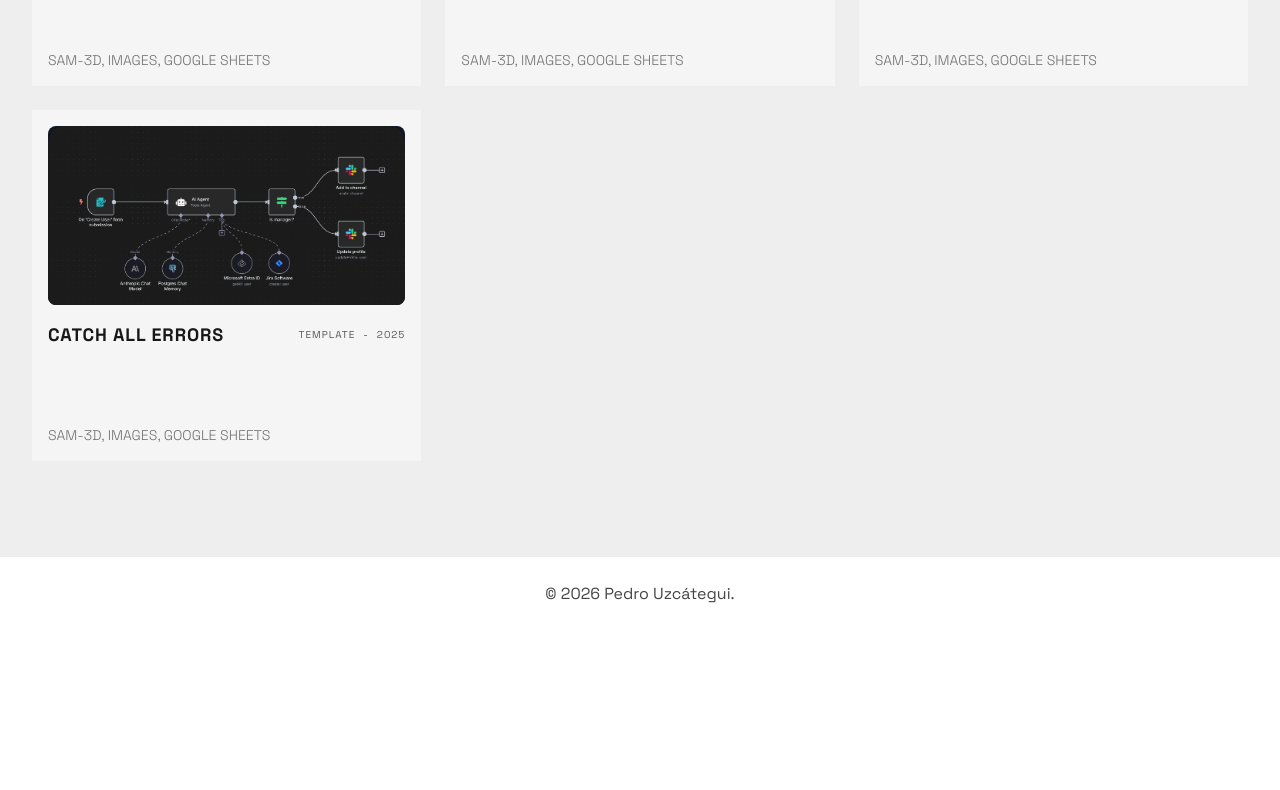
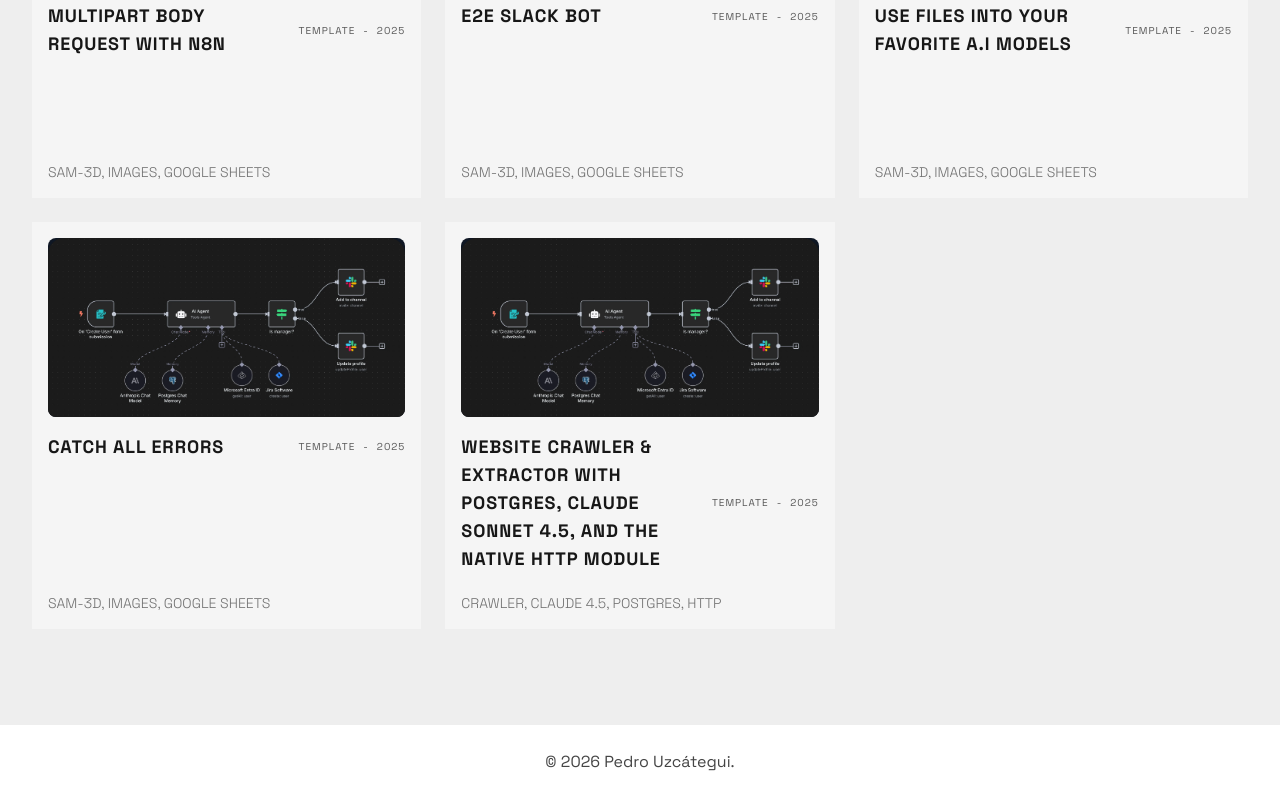
Before and after one commit to pedrouzcategui/pedrouzcateguiv1, a Next.js app: page /n8n in a window 1280 px wide. Shown: the part 927-1717 px from the top of the page. Before the commit the page ends 1549 px from the top, so only its background shows below. Built offline with nearby package versions, Linux system fonts and the light colour scheme.

Commit message:
projects: add n8n workflow

```diff
--- a/src/app/n8n/workflows.ts
+++ b/src/app/n8n/workflows.ts
@@ -257,7 +257,7 @@
       "Update the tracker with status and links",
     ],
   },
-    {
+  {
     id: "error-catcher",
     title: "Catch all errors",
     description:
@@ -298,4 +298,46 @@
       "Update the tracker with status and links",
     ],
   },
+  {
+    id: "website-crawler-extractor",
+    title:
+      "Website Crawler & Extractor with Postgres, Claude Sonnet 4.5, and the native HTTP module ",
+    description:
+      "Crawl web pages, extract structured data using Claude Sonnet 4.5, and store the results in Postgres.",
+    tags: ["Crawler", "Claude 4.5", "Postgres", "HTTP"],
+    apps: [
+      {
+        id: "web",
+        icon: "🌐",
+        bg: "bg-sky-500/15 text-sky-200",
+        label: "HTTP Request",
+      },
+      {
+        id: "ai",
+        icon: "🧠",
+        bg: "bg-amber-500/15 text-amber-200",
+        label: "Claude Sonnet",
+      },
+      {
+        id: "database",
+        icon: "🐘",
+        bg: "bg-blue-500/15 text-blue-200",
+        label: "Postgres",
+      },
+    ],
+    stat: "+4",
+    overview:
+      "Automatically fetch and parse web pages using the native HTTP module, use Claude Sonnet 4.5 to extract valuable information intelligently, and save the structured data into a Postgres database.",
+    requirements: [
+      "Target URLs to crawl",
+      "Anthropic API key for Claude",
+      "PostgreSQL database connection",
+    ],
+    steps: [
+      "Fetch webpage content via HTTP Request",
+      "Send raw HTML/Text to Claude Sonnet 4.5 for extraction",
+      "Parse the JSON/structured output from Claude",
+      "Insert or update records in a Postgres table",
+    ],
+  },
 ];
```
